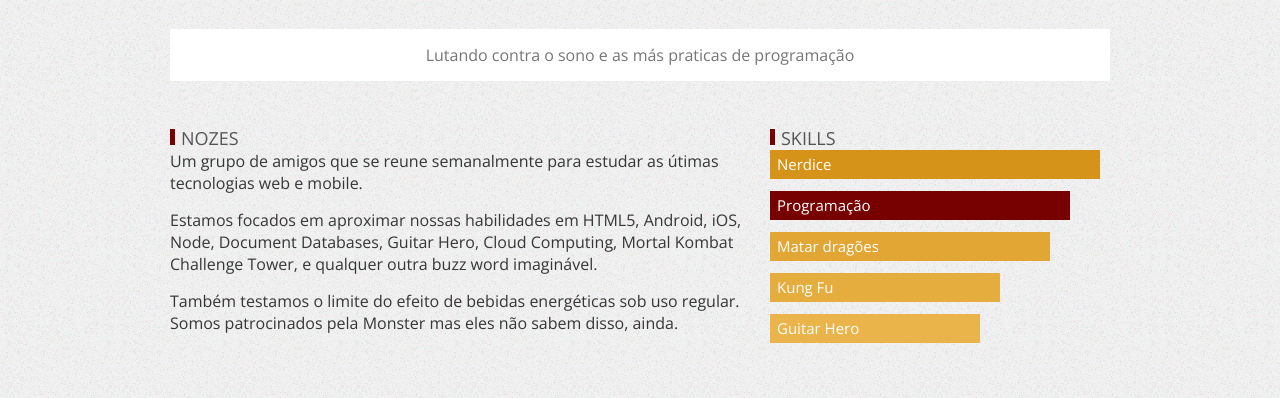
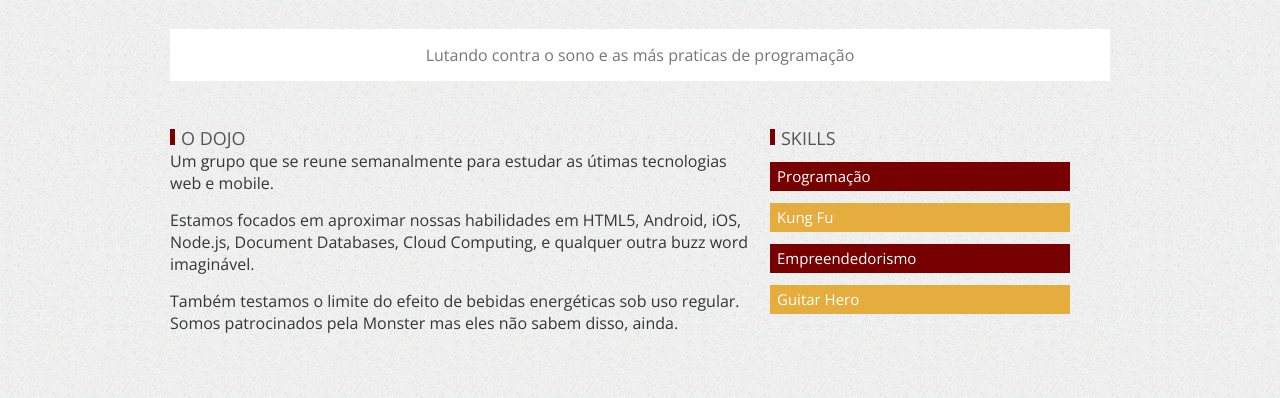
Before and after one commit to dojoapps/dojoapps.github.io, a plain HTML site: page index.html in a window 1280 px wide. Shown: the part 334-732 px from the top of the page. Drawn offline with nearby package versions, Linux system fonts and the light colour scheme; some packages are replaced by stand-ins of ours; a script that the page names is missing.

Commit message:
alterando sessao do dojo

```diff
--- a/css/styles.css
+++ b/css/styles.css
@@ -514,7 +514,7 @@ span.bullet {
 }
 
 .skill4 {
-	width: 230px;
+	width: 300px;
 	height: 29px;
 	background-color: #e5ac3e;
 	margin-top: 12px;
--- a/index.html
+++ b/index.html
@@ -70,9 +70,9 @@
 
 		<div class="grid_10">
 			<div class="about_me">
-				<h4><span class="bullet"></span>nozes</h4>
-				<p>Um grupo de amigos que se reune semanalmente para estudar as útimas tecnologias web e mobile.</p>
-				<p>Estamos focados em aproximar nossas habilidades em HTML5, Android, iOS, Node, Document Databases, Guitar Hero, Cloud Computing, Mortal Kombat Challenge Tower, e qualquer outra buzz word imaginável.</p>
+				<h4><span class="bullet"></span>o dojo</h4>
+				<p>Um grupo que se reune semanalmente para estudar as útimas tecnologias web e mobile.</p>
+				<p>Estamos focados em aproximar nossas habilidades em HTML5, Android, iOS, Node.js, Document Databases, Cloud Computing, e qualquer outra buzz word imaginável.</p>
 				<p>Também testamos o limite do efeito de bebidas energéticas sob uso regular. Somos patrocinados pela Monster mas eles não sabem disso, ainda.</p>
 			</div> <!-- end .about_me -->
 		</div> <!-- end .grid_6 -->
@@ -80,11 +80,10 @@
 		<div class="grid_6">
 			<h4><span class="bullet"></span>skills</h4>
 			<div class="skills">
-				<div class="skill1 sk"><p>Nerdice</p></div>
 				<div class="skill2 sk"><p>Programação</p></div>
-				<div class="skill3 sk"><p>Matar dragões</p></div>
 				<div class="skill4 sk"><p>Kung Fu</p></div>
-				<div class="skill5 sk"><p>Guitar Hero</p></div>
+				<div class="skill2 sk"><p>Empreendedorismo</p></div>
+				<div class="skill4 sk"><p>Guitar Hero</p></div>
 			</div> <!-- end .skills -->
 		</div>  <!-- end .grid_6 -->
 
```
